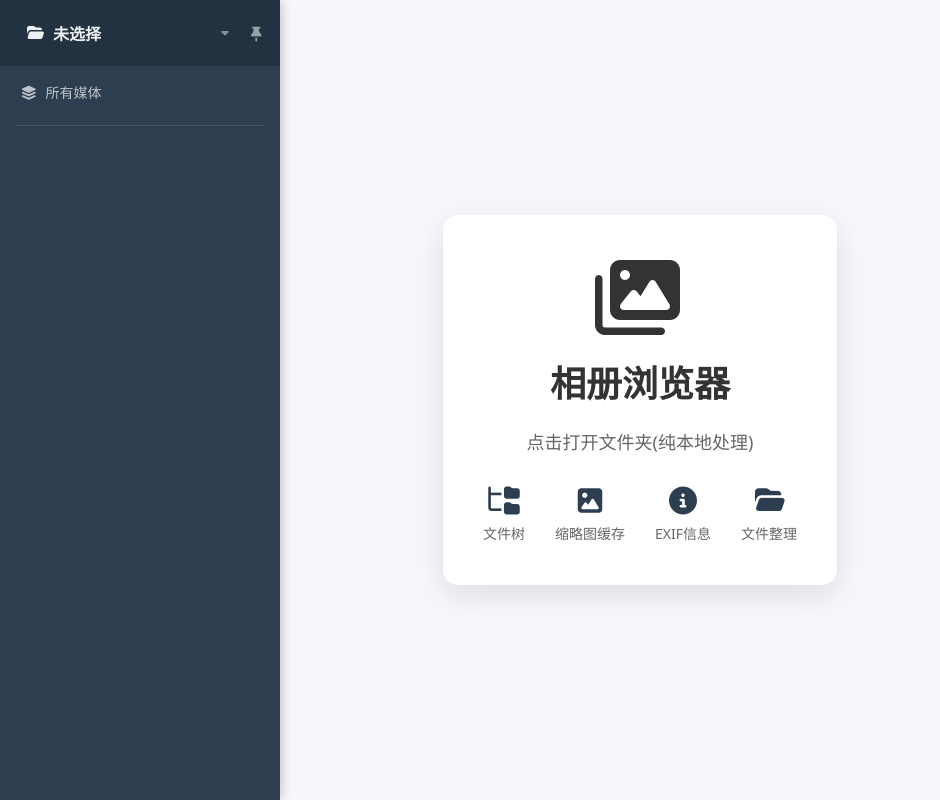
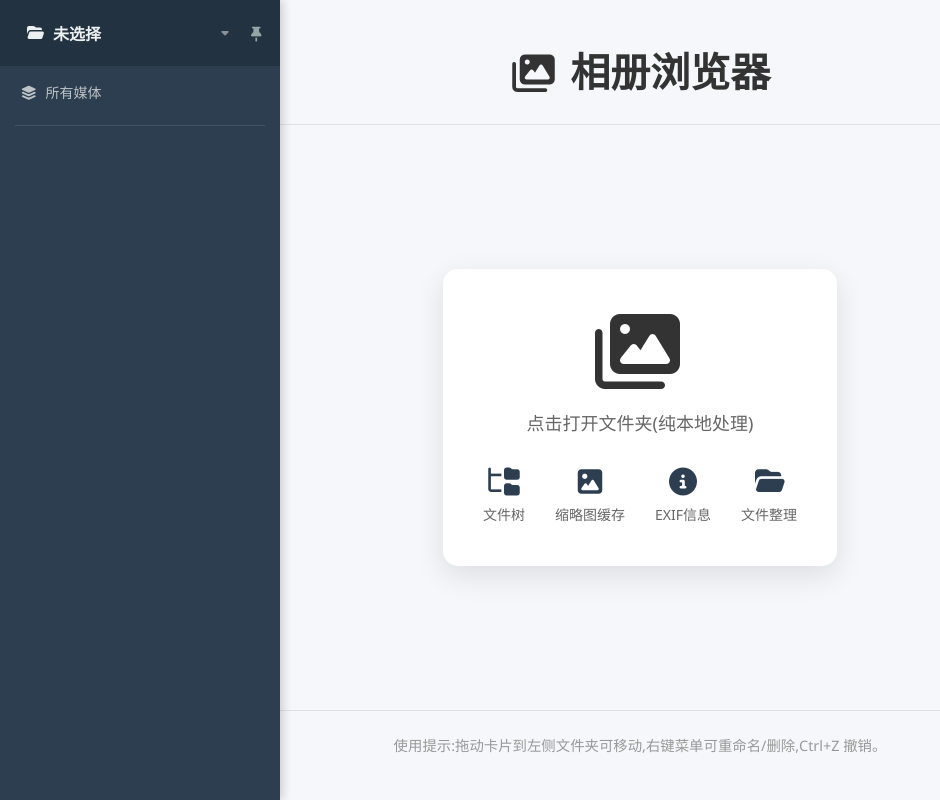
Before and after one commit to HaujetZhao/Gallery-Viewer, a Vue app: page / in a window 1280 px wide. Shown: the whole page, without its empty margins (0-940 px from the left). Built offline with nearby package versions, Linux system fonts and the light colour scheme.

Commit message:
refactor(UI): 启动页加 header+footer(和主界面 galleryContainer 位置一致,打开前后统一)

```diff
--- a/src/App.vue
+++ b/src/App.vue
@@ -130,10 +130,12 @@ function onKeydown(e) {
     <!-- 启动页(无 currentFolder) -->
     <div v-if="!fsStore.currentFolder" class="main-content-wrapper" :style="mainStyle">
       <div class="container">
+        <header class="header">
+          <h1><i class="fas fa-images" /> 相册浏览器</h1>
+        </header>
         <div id="hint">
           <div class="intro-content" @click="open">
             <i class="fas fa-images" />
-            <h1>相册浏览器</h1>
             <p>点击打开文件夹(纯本地处理)</p>
             <div class="features">
               <div class="feature">
@@ -175,6 +177,9 @@ function onKeydown(e) {
               </div>
             </div>
           </div>
+        </div>
+        <div class="footer">
+          <p>使用提示:拖动卡片到左侧文件夹可移动,右键菜单可重命名/删除,Ctrl+Z 撤销。</p>
         </div>
       </div>
     </div>
```
